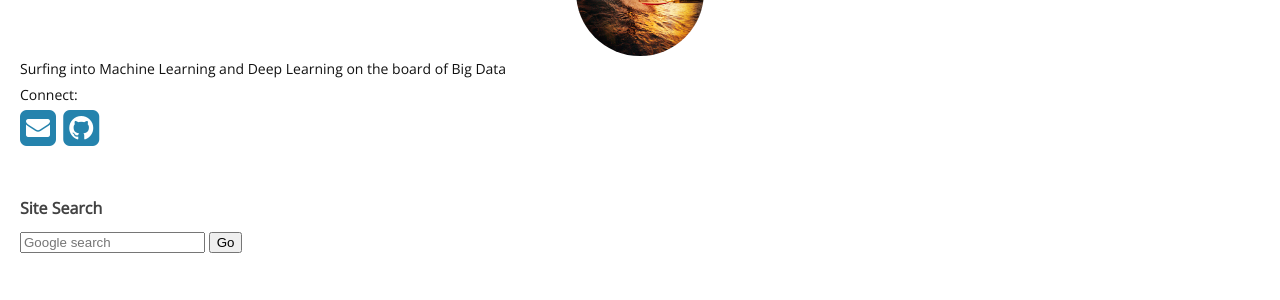
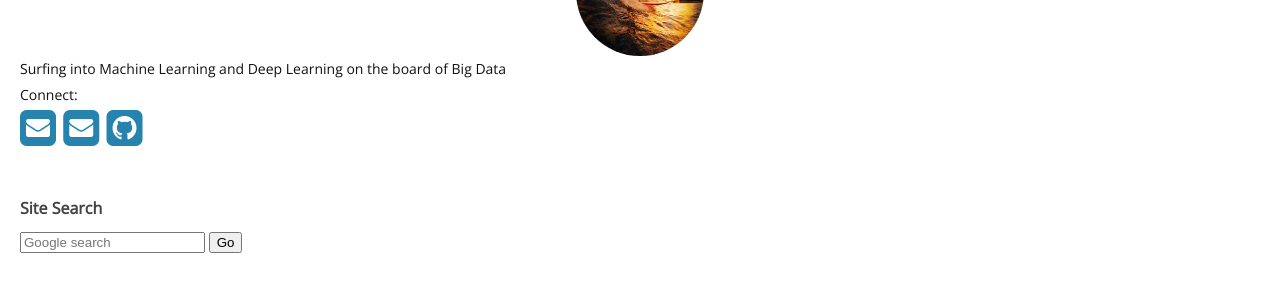
Before and after one commit to wonik/wonikjang.github.io, a Jekyll site: the page built from f_guestbook.md, in a window 1280 px wide. Shown: the part 483-783 px from the top of the page. Built offline with Jekyll 4.4.1, drawn with Linux system fonts in a browser that asks for light colours; nearby versions of some CDN libraries; comment, search, counter and statistics services are not loaded.

Commit message:
Update Aboutme.html

```diff
--- a/_includes/Aboutme.html
+++ b/_includes/Aboutme.html
@@ -12,6 +12,10 @@
   <a href="mailto:{{site.email}}" title="mailto: {{site.email}}"><i class="fa fa-envelope-square fa-3x"></i></a>&nbsp;
   {% endif %}
 
+  {% if site.linkedin != empty %}
+  <a href="mailto:{{site.email}}" title="mailto: {{site.linkedin}}"><i class="fa fa-envelope-square fa-3x"></i></a>&nbsp;
+  {% endif %}
+
   {% if site.github_username != empty %}
   <a href="https://github.com/{{site.github_username}}" title="GithubID: {{site.github_username}}"><i class="fa fa-github-square fa-3x"></i></a>&nbsp;
   {% endif %}
```
